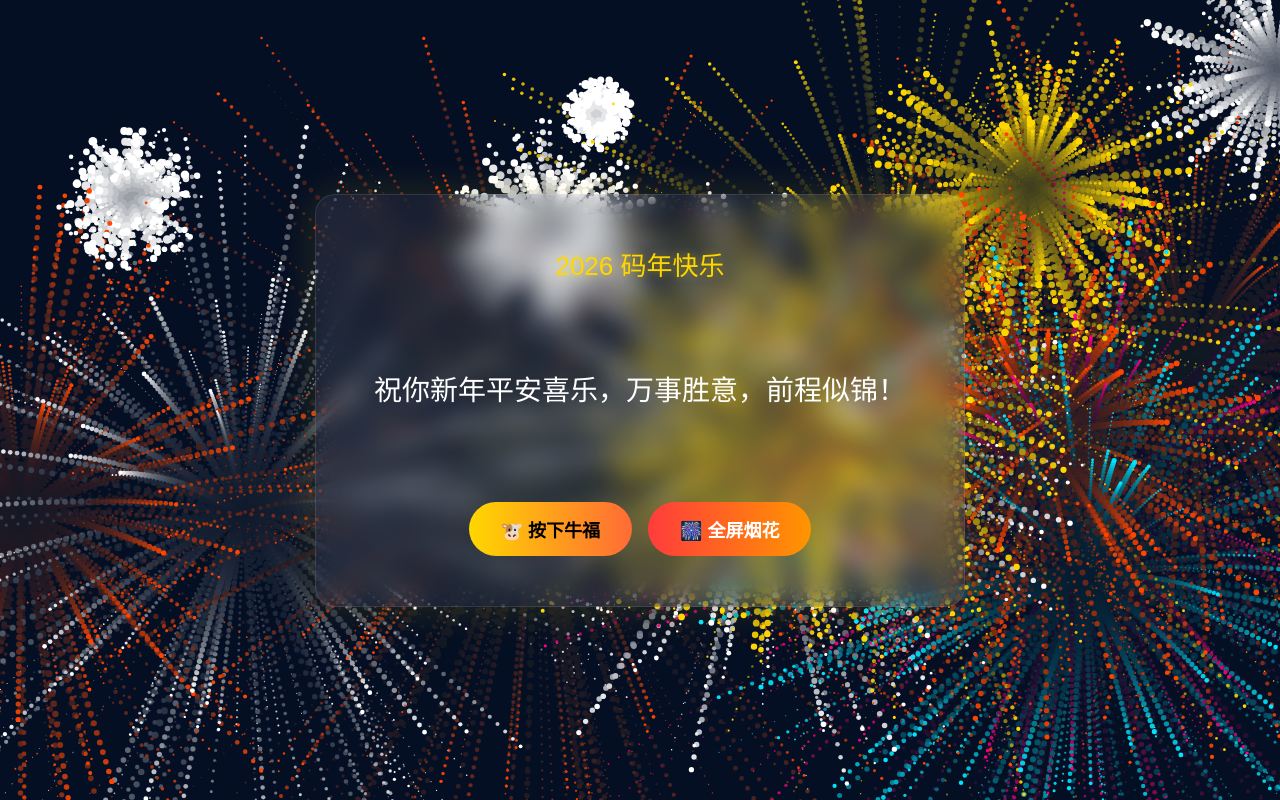
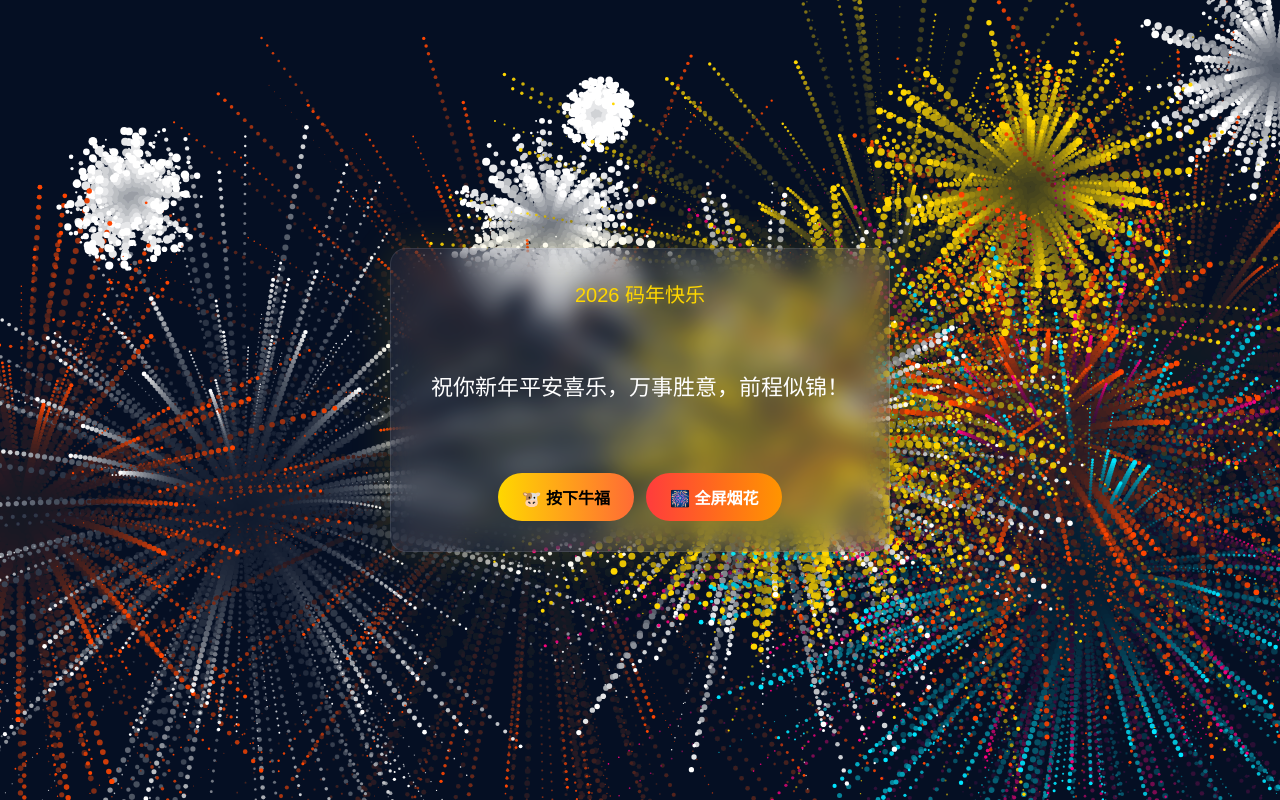
Before and after one commit to zljhenry/zljhenry.github.io, a plain HTML site: page index.html in a window 1280 px wide. Drawn offline with Linux system fonts and the light colour scheme; animation ran at ten frames a second.

Commit message:
Update index.html

```diff
--- a/index.html
+++ b/index.html
@@ -31,31 +31,33 @@ body {
   z-index: 1;
 }
 
+/* 适配手机端：缩小容器尺寸，调整内边距 */
 .container {
   position: relative;
   z-index: 2;
   background: rgba(255,255,255,0.07);
   backdrop-filter: blur(12px);
-  border-radius: 20px;
-  padding: 50px 40px;
+  border-radius: 16px;
+  padding: 30px 20px; /* 手机端减少内边距 */
   text-align: center;
   border: 1px solid rgba(255,255,255,0.1);
   box-shadow: 0 0 40px rgba(255,215,0,0.15);
-  width: 90%;
-  max-width: 650px;
+  width: 85%; /* 手机端宽度更窄 */
+  max-width: 500px; /* 降低最大宽度，适配手机 */
 }
 
 .title {
-  font-size: 26px;
-  margin-bottom: 30px;
+  font-size: 20px; /* 缩小标题字体 */
+  margin-bottom: 20px;
   color: #ffd700;
   text-shadow: 0 0 10px rgba(255,215,0,0.4);
 }
 
+/* 文本框适配手机：缩小字体，降低最小高度 */
 #blessing {
-  font-size: 28px;
-  line-height: 1.8;
-  min-height: 160px;
+  font-size: 22px; /* 手机端基础字体缩小 */
+  line-height: 1.6;
+  min-height: 120px; /* 降低最小高度，文本框更小 */
   display: flex;
   align-items: center;
   justify-content: center;
@@ -63,29 +65,30 @@ body {
 }
 
 #blessing.active {
-  font-size: 32px;
+  font-size: 26px; /* 激活后字体也适配手机 */
   font-weight: bold;
   background: linear-gradient(90deg, #ffd700, #fff, #ff4500);
   -webkit-background-clip: text;
   background-clip: text;
   color: transparent;
   text-shadow: 0 0 20px rgba(255,215,0,0.6);
-  transform: scale(1.08);
+  transform: scale(1.05); /* 缩小缩放比例 */
 }
 
 .btn-group {
-  margin-top: 30px;
+  margin-top: 25px;
   display: flex;
-  gap: 16px;
+  gap: 12px; /* 缩小按钮间距 */
   justify-content: center;
   flex-wrap: wrap;
 }
 
+/* 按钮适配手机：缩小尺寸 */
 button {
-  padding: 14px 32px;
+  padding: 12px 24px; /* 缩小按钮内边距 */
   border: none;
   border-radius: 50px;
-  font-size: 18px;
+  font-size: 16px; /* 缩小按钮字体 */
   font-weight: bold;
   cursor: pointer;
   transition: all 0.3s;
@@ -103,6 +106,24 @@ button {
 
 button:hover {
   transform: translateY(-4px);
+}
+
+/* 针对小屏手机的额外适配 */
+@media (max-width: 375px) {
+  .container {
+    width: 90%;
+    padding: 20px 15px;
+  }
+  #blessing {
+    font-size: 20px;
+  }
+  #blessing.active {
+    font-size: 24px;
+  }
+  button {
+    padding: 10px 20px;
+    font-size: 14px;
+  }
 }
 </style>
 </head>
@@ -209,7 +230,7 @@ const blessing = document.getElementById('blessing');
 const niuBtn = document.getElementById('niuBtn');
 const fullBoomBtn = document.getElementById('fullBoomBtn');
 
-// 统一的祝福语切换函数（按下牛福和全屏烟花都调用）
+// 统一的祝福语切换函数（删除了"永远不死"）
 function switchBlessing() {
   blessing.innerHTML = `zljhenry 祝您：<br>
 永远牛福<br>
```
